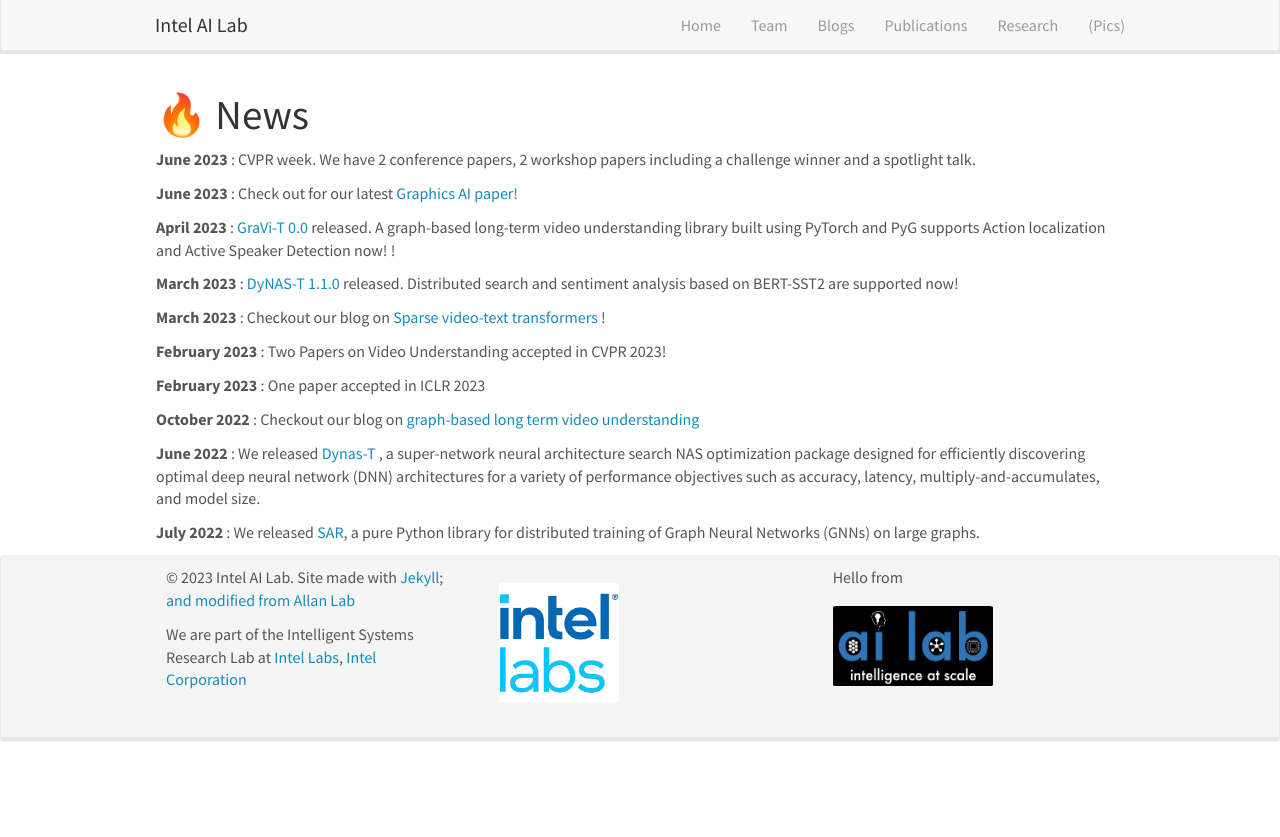
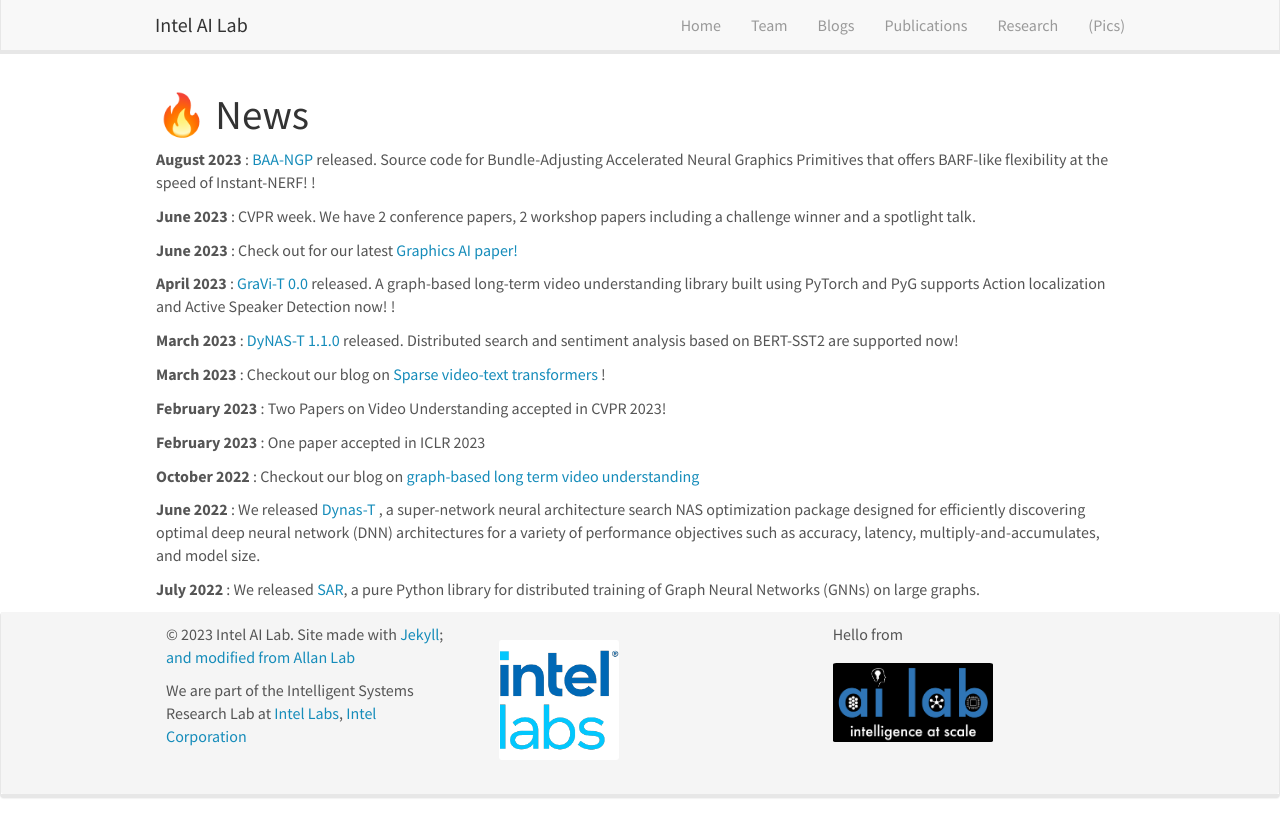
Before and after one commit to intelailabpage/intelailabpage.github.io, a Jekyll site: the page built from _pages/allnews.md, in a window 1280 px wide. Shown: the top 837 px of the page. Built offline with Jekyll 4.4.1, drawn with Linux system fonts in a browser that asks for light colours; nearby versions of some CDN libraries.

Commit message:
Update news.yml

```diff
--- a/_data/news.yml
+++ b/_data/news.yml
@@ -1,3 +1,5 @@
+- date: August 2023
+  headline: <a href="https://github.com/IntelLabs/baa-ngp"> BAA-NGP </a>released. Source code for Bundle-Adjusting Accelerated Neural Graphics Primitives that offers BARF-like flexibility at the speed of Instant-NERF! !
 
 - date: June 2023
   headline: CVPR week. We have 2 conference papers, 2 workshop papers including a challenge winner and a spotlight talk.
```
